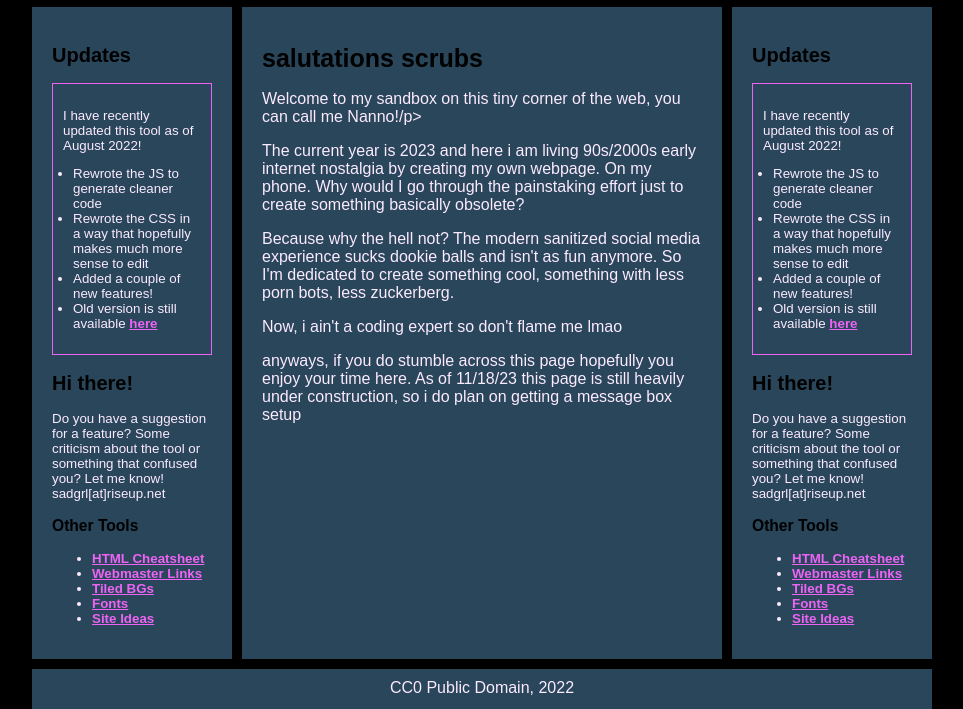
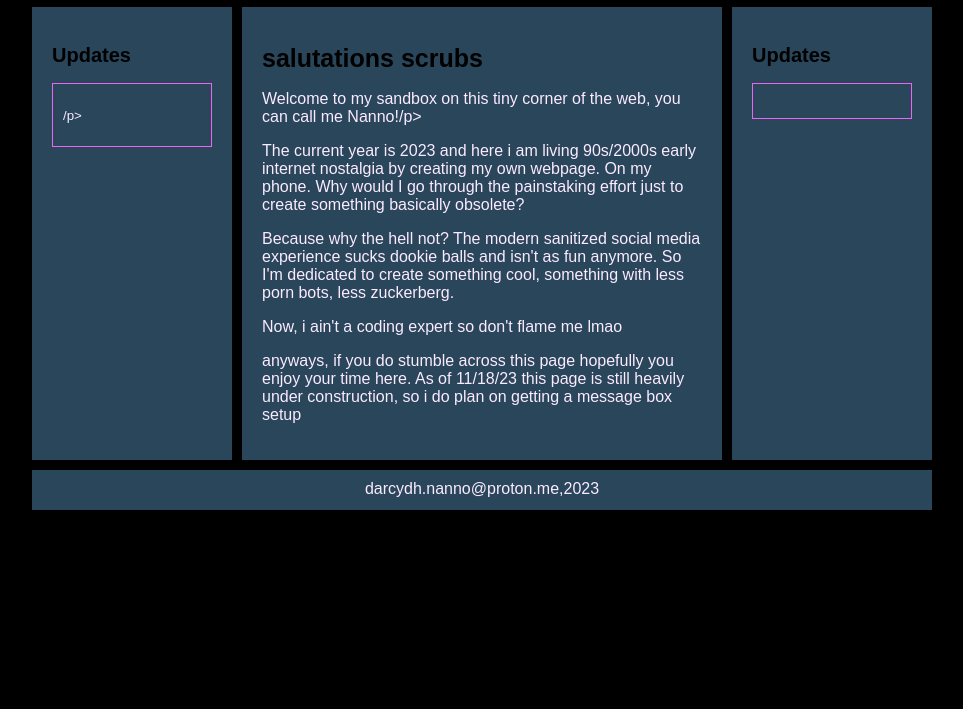
Before and after one commit to blindsiopao/indexbackup, a plain HTML site: page index.html in a window 1280 px wide. Shown: the part 218-927 px from the top of the page, without its empty margins (158-1121 px from the left). After the commit the page ends 800 px from the top, so only its background shows below. Drawn offline with Linux system fonts and the light colour scheme; a web font is replaced by a local one.

Commit message:
Update index.html

```diff
--- a/index.html
+++ b/index.html
@@ -16,23 +16,14 @@
                 <aside id="leftSidebar" style="margin-right: 10px;">
                     <h2>Updates</h2>
                     <div class="box">
-                        <p>I have recently updated this tool as of August 2022!</p>
+                        <p>/p>
                         <ul style="padding-left:10px;">
-                            <li>Rewrote the JS to generate cleaner code</li>
-                            <li>Rewrote the CSS in a way that hopefully makes much more sense to edit</li>
-                            <li>Added a couple of new features!</li>
-                            <li>Old version is still available <a href="old.html" target="_blank">here</a></li>
                         </ul>
                     </div>
-                    <h2>Hi there!</h2>
-                    <p>Do you have a suggestion for a feature? Some criticism about the tool or something that confused you? Let me know! sadgrl[at]riseup.net</p>
-                    <h3>Other Tools</h3>
+                    <h2></h2>
+                    <p></p>
+                    <h3></h3>
                     <ul>
-                        <li><a href="https://sadgrlonline.github.io/html-cheatsheet/" target="_blank">HTML Cheatsheet</a>
-                        </li><li><a href="https://sadgrl.online/webmastery/webmaster-links.html" target="_blank">Webmaster Links</a></li>
-                        <li><a href="https://sadgrl.online/webmastery/downloads/tiledbgs.html" target="_blank">Tiled BGs</a></li>
-                        <li><a href="https://sadgrl.online/webmastery/downloads/fonts.html" target="_blank">Fonts</a></li>
-                        <li><a href="https://sadgrl.online/projects/ideas/" target="_blank">Site Ideas</a></li>
                     </ul>
                 </aside>
                 <main>
@@ -50,28 +41,19 @@
                 <aside id="rightSidebar" style="margin-left: 10px;">
                     <h2>Updates</h2>
                     <div class="box">
-                        <p>I have recently updated this tool as of August 2022!</p>
+                        <p></p>
                         <ul style="padding-left:10px;">
-                            <li>Rewrote the JS to generate cleaner code</li>
-                            <li>Rewrote the CSS in a way that hopefully makes much more sense to edit</li>
-                            <li>Added a couple of new features!</li>
-                            <li>Old version is still available <a href="old.html" target="_blank">here</a></li>
+
                         </ul>
                     </div>
-                    <h2>Hi there!</h2>
-                    <p>Do you have a suggestion for a feature? Some criticism about the tool or something that confused you? Let me know! sadgrl[at]riseup.net</p>
-                    <h3>Other Tools</h3>
-                    <ul>
-                        <li><a href="https://sadgrlonline.github.io/html-cheatsheet/" target="_blank">HTML Cheatsheet</a>
-                        </li><li><a href="https://sadgrl.online/webmastery/webmaster-links.html" target="_blank">Webmaster Links</a></li>
-                        <li><a href="https://sadgrl.online/webmastery/downloads/tiledbgs.html" target="_blank">Tiled BGs</a></li>
-                        <li><a href="https://sadgrl.online/webmastery/downloads/fonts.html" target="_blank">Fonts</a></li>
-                        <li><a href="https://sadgrl.online/projects/ideas/" target="_blank">Site Ideas</a></li>
+                    <h2></h2>
+                    <p></p>
+                            <ul>
 
                     </ul>
                 </aside>
             </div>
-            <footer id="footer" style="margin-top: 10px;">CC0 Public Domain, 2022</footer>
+            <footer id="footer" style="margin-top: 10px;">darcydh.nanno@proton.me,2023 </footer>
         </div>
         <!-- THIS IS THE CSS !-->
         <style>
```
